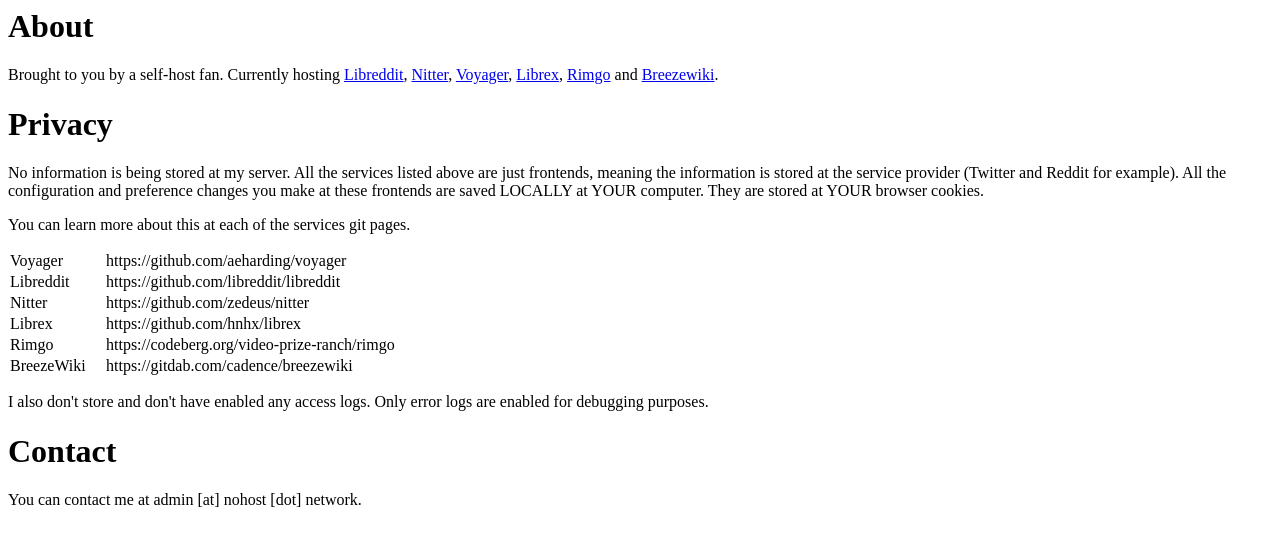
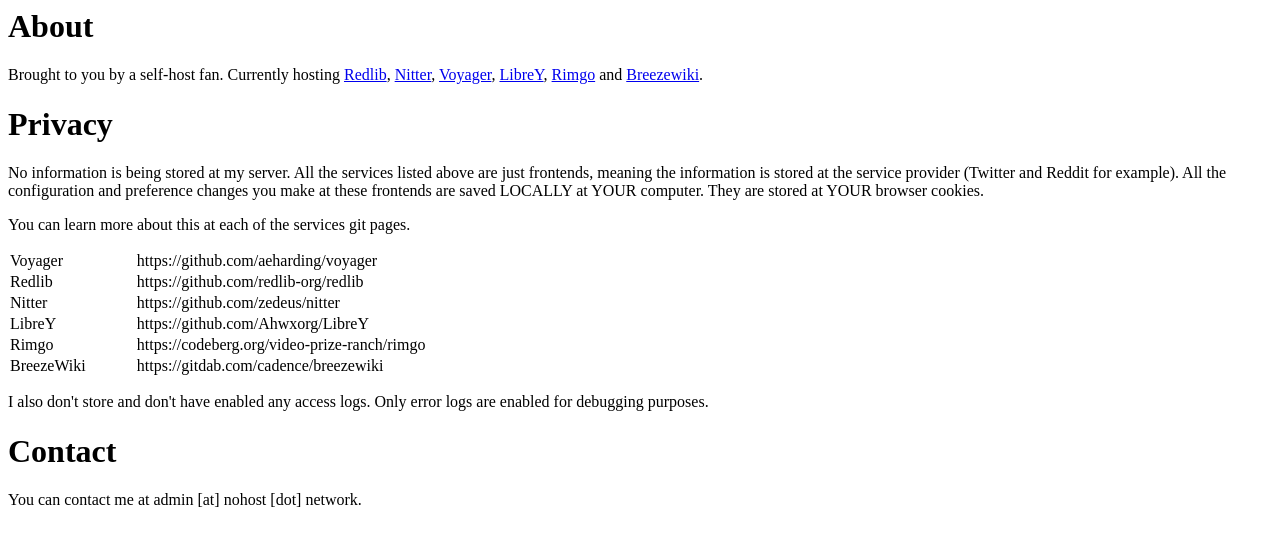
Before and after one commit to nohoster/homepage, a plain HTML site: page static/index.html in a window 1280 px wide. Drawn offline with Linux system fonts and the light colour scheme.

Commit message:
Updated instance information

```diff
--- a/static/index.html
+++ b/static/index.html
@@ -1,37 +1,37 @@
 <h1>About</h1>
 
-<p>Brought to you by a self-host fan. Currently hosting <a href="https://libreddit.nohost.network" target="_blank">Libreddit</a>, <a href="https://nitter.nohost.network" target="_blank">Nitter</a>, <a href="https://voyager.nohost.network" target="_blank">Voyager</a>, <a href="https://librex.nohost.network" target="_blank">Librex</a>, <a href="https://rimgo.nohost.network" target="_blank">Rimgo</a> and <a href="https://breeze.nohost.network" target="_blank">Breezewiki</a>.</p>
+<p>Brought to you by a self-host fan. Currently hosting <a href="https://redlib.nohost.network" target="_blank">Redlib</a>, <a href="https://nitter.nohost.network" target="_blank">Nitter</a>, <a href="https://voyager.nohost.network" target="_blank">Voyager</a>, <a href="https://librey.nohost.network" target="_blank">LibreY</a>, <a href="https://rimgo.nohost.network" target="_blank">Rimgo</a> and <a href="https://breeze.nohost.network" target="_blank">Breezewiki</a>.</p>
 
 <h1>Privacy</h1>
 
 <p>No information is being stored at my server. All the services listed above are just frontends, meaning the information is stored at the service provider (Twitter and Reddit for example). All the configuration and preference changes you make at these frontends are saved LOCALLY at YOUR computer. They are stored at YOUR browser cookies.</p>
 <p>You can learn more about this at each of the services git pages.</p>
 
-<table border="0" cellpadding="1" cellspacing="1" style="width:470px">
+<table border="0" cellpadding="1" cellspacing="1" style="width:50%">
 	<tbody>
 		<tr>
-			<td>Voyager</td>
-			<td style="width:370px">https://github.com/aeharding/voyager</td>
+			<td style="width:20%">Voyager</td>
+			<td>https://github.com/aeharding/voyager</td>
 		</tr>
 		<tr>
-			<td>Libreddit</td>
-			<td style="width:370px">https://github.com/libreddit/libreddit</td>
+      <td>Redlib</td>
+			<td>https://github.com/redlib-org/redlib</td>
 		</tr>
 		<tr>
 			<td>Nitter</td>
-			<td style="width:370px">https://github.com/zedeus/nitter</td>
+			<td>https://github.com/zedeus/nitter</td>
 		</tr>
 		<tr>
-			<td>Librex</td>
-			<td style="width:370px">https://github.com/hnhx/librex</td>
+			<td>LibreY</td>
+			<td>https://github.com/Ahwxorg/LibreY</td>
 		</tr>
 		<tr>
 			<td>Rimgo</td>
-			<td style="width:370px">https://codeberg.org/video-prize-ranch/rimgo</td>
+			<td>https://codeberg.org/video-prize-ranch/rimgo</td>
 		</tr>
 		<tr>
 			<td>BreezeWiki</td>
-			<td style="width:370px">https://gitdab.com/cadence/breezewiki</td>
+			<td>https://gitdab.com/cadence/breezewiki</td>
 		</tr>
 	</tbody>
 </table>
```
